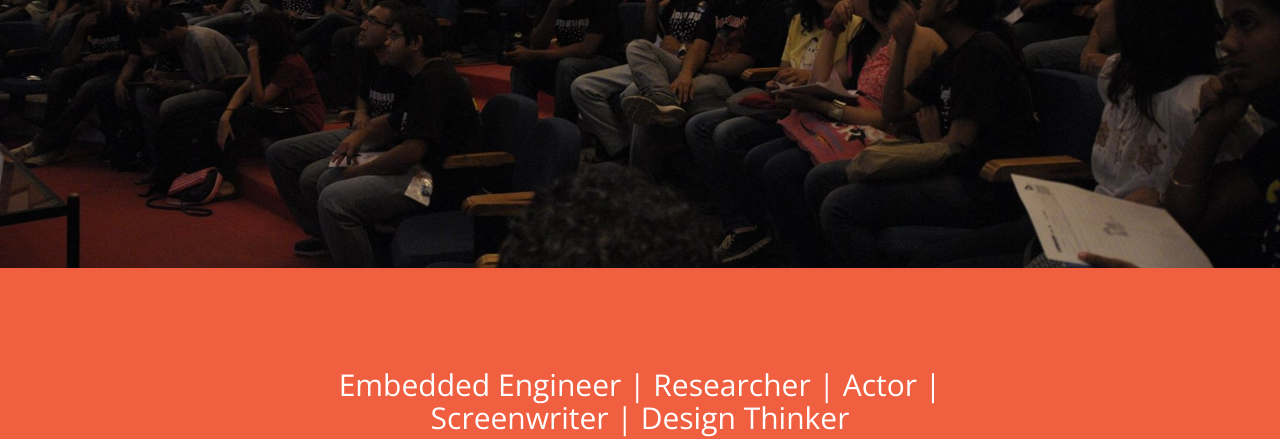
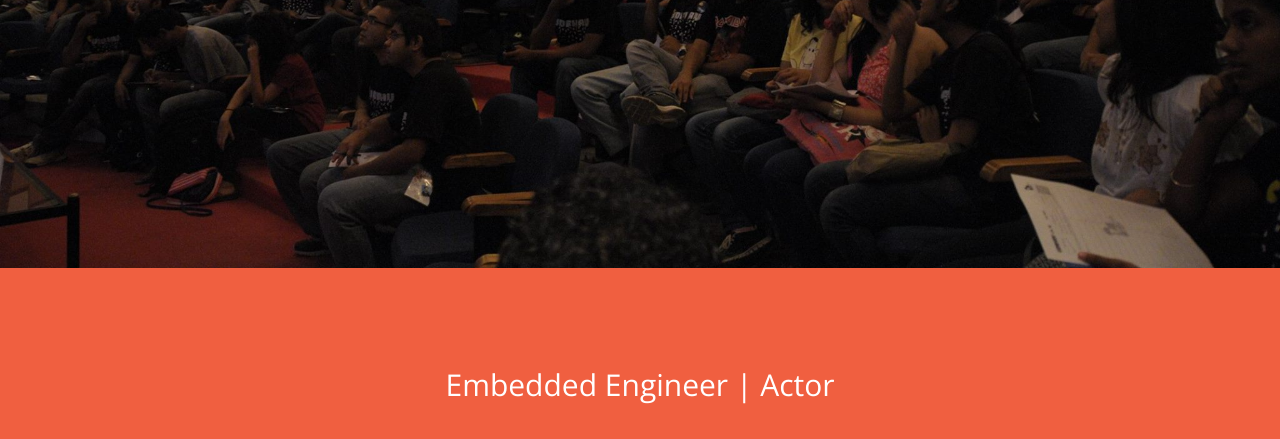
Before and after one commit to kesaribath/tkesari1, a plain HTML site: page index.html in a window 1280 px wide. Shown: the part 532-971 px from the top of the page. Drawn offline with nearby package versions, Linux system fonts and the light colour scheme.

Commit message:
changed red thingy text

```diff
--- a/index.html
+++ b/index.html
@@ -92,7 +92,7 @@
         <div class="container">
             <div class="row">
                 <div class="col-lg-8 col-lg-offset-2 text-center">
-                    <h2 class="section-heading">Embedded Engineer |  Researcher |  Actor |  Screenwriter |  Design Thinker</h2>
+                    <h2 class="section-heading">Embedded Engineer |  Actor </h2>
                     <!-- <hr class="light"> -->
                    <!--  <p class="text-faded">Start Bootstrap has everything you need to get your new website up and running in no time! All of the templates and themes on Start Bootstrap are open source, free to download, and easy to use. No strings attached!</p>
                     <a href="#" class="btn btn-default btn-xl">Get Started!</a> -->
```
